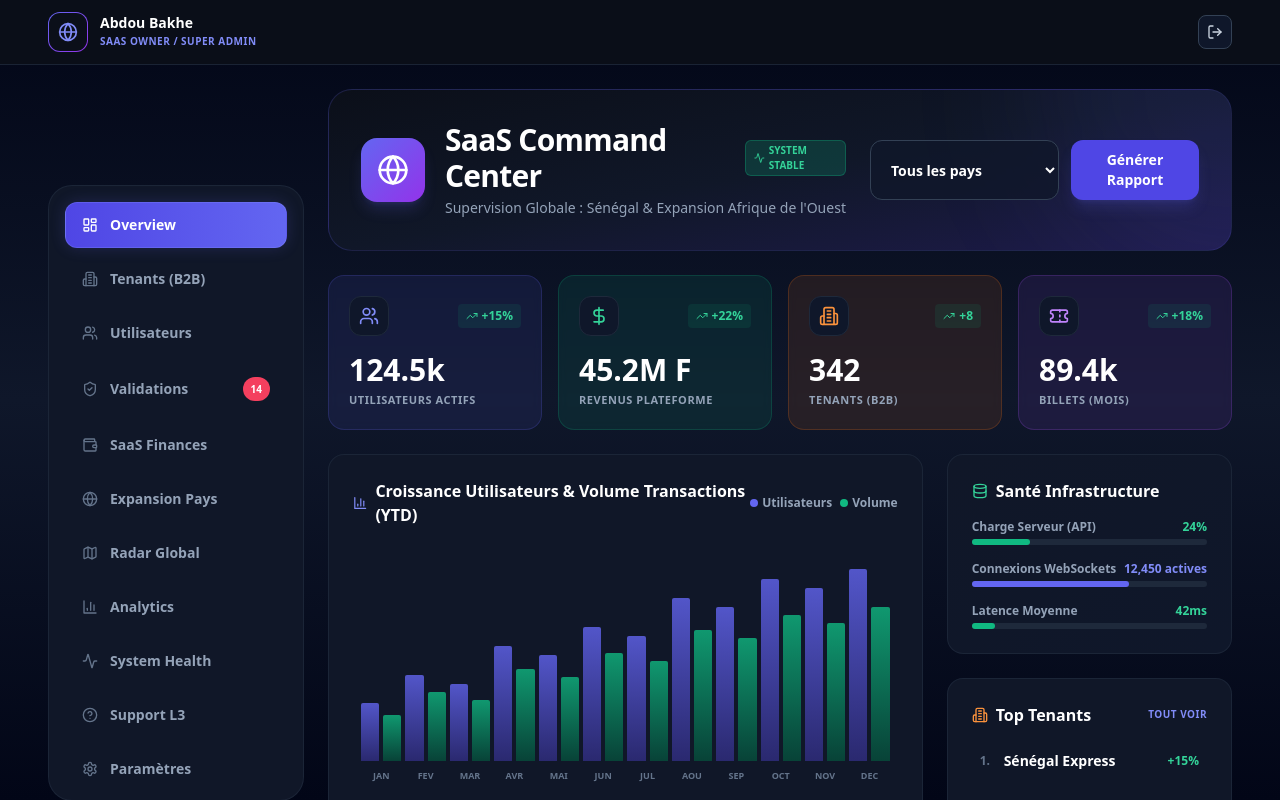
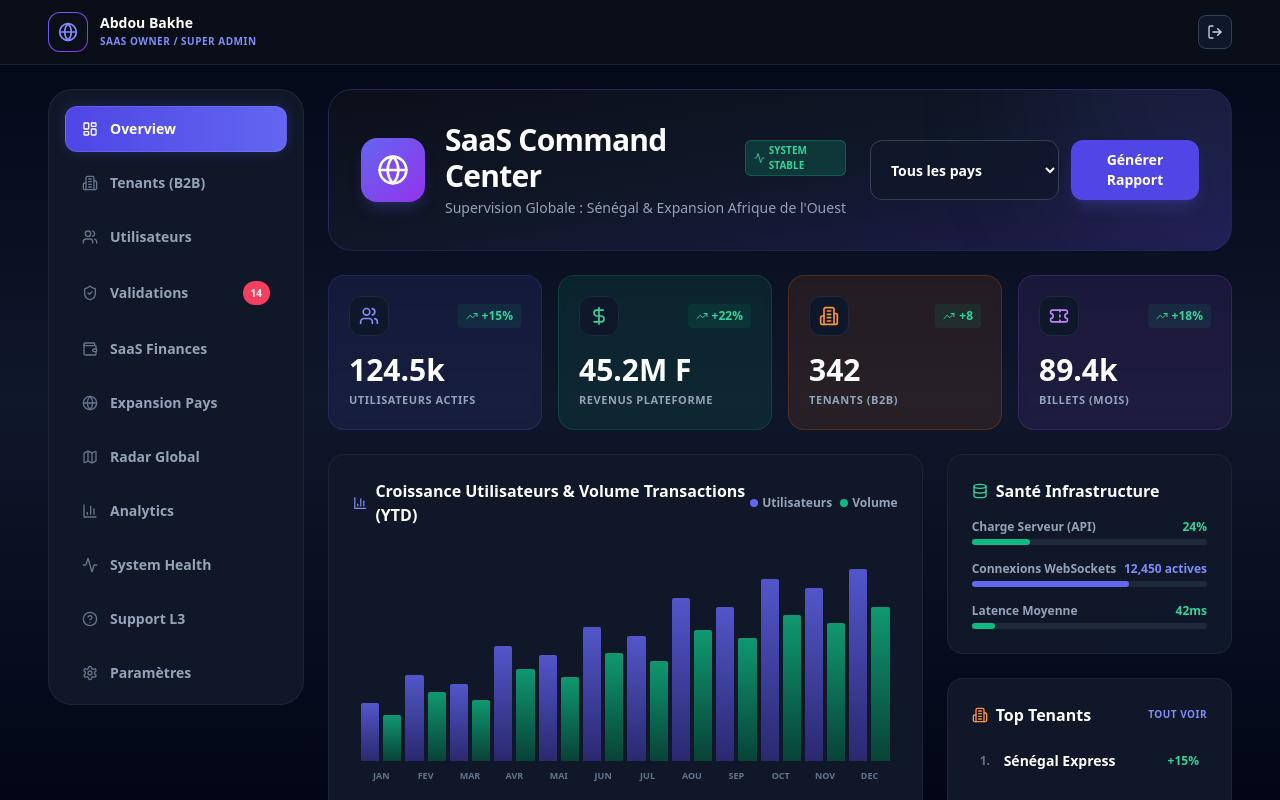
Before and after one commit to migini10/Aller-Retour, a Next.js app in the folder apps/web/: page /dashboard/admin in a window 1280 px wide. Built offline with nearby package versions, Linux system fonts and the light colour scheme.

Commit message:
fix(layout): remove obsolete sticky top offsets on inner sidebars

```diff
--- a/apps/web/src/app/dashboard/admin/page.tsx
+++ b/apps/web/src/app/dashboard/admin/page.tsx
@@ -81,7 +81,7 @@ export default function AdminDashboard() {
         <div className="flex flex-col xl:flex-row gap-6 max-w-[1600px] mx-auto">
           {/* Navigation Sidebar (Desktop) / Top scrollable (Mobile) */}
         <div className="xl:w-64 shrink-0">
-          <div className="flex xl:flex-col overflow-x-auto xl:overflow-y-auto overscroll-contain pb-2 xl:pb-2 gap-1.5 xl:gap-2 scrollbar-hide xl:sticky xl:top-24 xl:max-h-[calc(100vh-120px)] xl:bg-[#101728] xl:border xl:border-slate-800/80 xl:p-4 xl:rounded-3xl">
+          <div className="flex xl:flex-col overflow-x-auto xl:overflow-y-auto overscroll-contain pb-2 xl:pb-2 gap-1.5 xl:gap-2 scrollbar-hide xl:sticky xl:top-0 xl:max-h-[calc(100vh-100px)] xl:bg-[#101728] xl:border xl:border-slate-800/80 xl:p-4 xl:rounded-3xl">
             {navItems.map((item) => {
               const Icon = item.icon;
               const isActive = activeTab === item.id;
--- a/apps/web/src/app/dashboard/carrier/page.tsx
+++ b/apps/web/src/app/dashboard/carrier/page.tsx
@@ -85,7 +85,7 @@ export default function CarrierDashboard() {
         <div className="flex flex-col xl:flex-row gap-8 max-w-[1400px] mx-auto">
           {/* Navigation Sidebar (Desktop) / Top scrollable (Mobile) */}
         <div className="xl:w-64 shrink-0">
-          <div className="flex xl:flex-col overflow-x-auto xl:overflow-y-auto overscroll-contain pb-2 xl:pb-2 gap-1.5 xl:gap-2 scrollbar-hide xl:sticky xl:top-32 xl:max-h-[calc(100vh-160px)] xl:bg-[#101728] xl:border xl:border-slate-800/80 xl:p-4 xl:rounded-3xl">
+          <div className="flex xl:flex-col overflow-x-auto xl:overflow-y-auto overscroll-contain pb-2 xl:pb-2 gap-1.5 xl:gap-2 scrollbar-hide xl:sticky xl:top-0 xl:max-h-[calc(100vh-100px)] xl:bg-[#101728] xl:border xl:border-slate-800/80 xl:p-4 xl:rounded-3xl">
             {navItems.map((item) => {
               const Icon = item.icon;
               const isActive = activeTab === item.id;
--- a/apps/web/src/app/dashboard/driver/page.tsx
+++ b/apps/web/src/app/dashboard/driver/page.tsx
@@ -85,7 +85,7 @@ export default function DriverDashboard() {
         <div className="flex flex-col lg:flex-row gap-8 max-w-7xl mx-auto">
           {/* Navigation Sidebar (Desktop) / Top scrollable (Mobile) */}
         <div className="lg:w-64 shrink-0">
-          <div className="flex lg:flex-col overflow-x-auto lg:overflow-y-auto overscroll-contain pb-2 lg:pb-2 gap-1.5 lg:gap-2 scrollbar-hide lg:sticky lg:top-28 lg:max-h-[calc(100vh-140px)] lg:bg-[#101728] lg:border lg:border-slate-800/80 lg:p-4 lg:rounded-3xl">
+          <div className="flex lg:flex-col overflow-x-auto lg:overflow-y-auto overscroll-contain pb-2 lg:pb-2 gap-1.5 lg:gap-2 scrollbar-hide lg:sticky lg:top-0 lg:max-h-[calc(100vh-100px)] lg:bg-[#101728] lg:border lg:border-slate-800/80 lg:p-4 lg:rounded-3xl">
             {navItems.map((item) => {
               const Icon = item.icon;
               const isActive = activeTab === item.id;
--- a/apps/web/src/app/dashboard/station/page.tsx
+++ b/apps/web/src/app/dashboard/station/page.tsx
@@ -84,7 +84,7 @@ export default function StationDashboard() {
         <div className="flex flex-col xl:flex-row gap-6 max-w-[1600px] mx-auto">
           {/* Navigation Sidebar (Desktop) / Top scrollable (Mobile) */}
         <div className="xl:w-64 shrink-0">
-          <div className="flex xl:flex-col overflow-x-auto xl:overflow-y-auto overscroll-contain pb-2 xl:pb-2 gap-1.5 xl:gap-2 scrollbar-hide xl:sticky xl:top-24 xl:max-h-[calc(100vh-120px)] xl:bg-[#101728] xl:border xl:border-slate-800/80 xl:p-4 xl:rounded-3xl">
+          <div className="flex xl:flex-col overflow-x-auto xl:overflow-y-auto overscroll-contain pb-2 xl:pb-2 gap-1.5 xl:gap-2 scrollbar-hide xl:sticky xl:top-0 xl:max-h-[calc(100vh-100px)] xl:bg-[#101728] xl:border xl:border-slate-800/80 xl:p-4 xl:rounded-3xl">
             {navItems.map((item) => {
               const Icon = item.icon;
               const isActive = activeTab === item.id;
```
Also changed, not shown: 1 other file (tests, documents, lock files or other folders).
